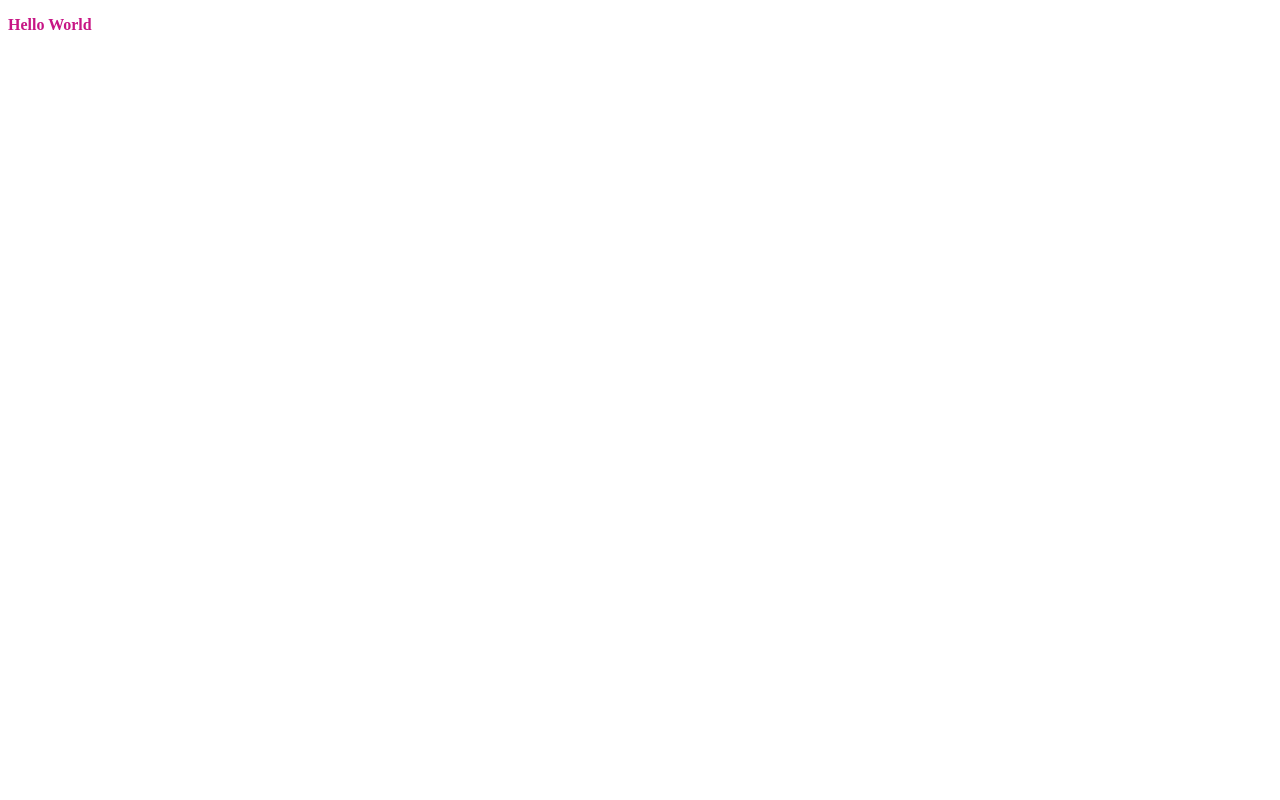
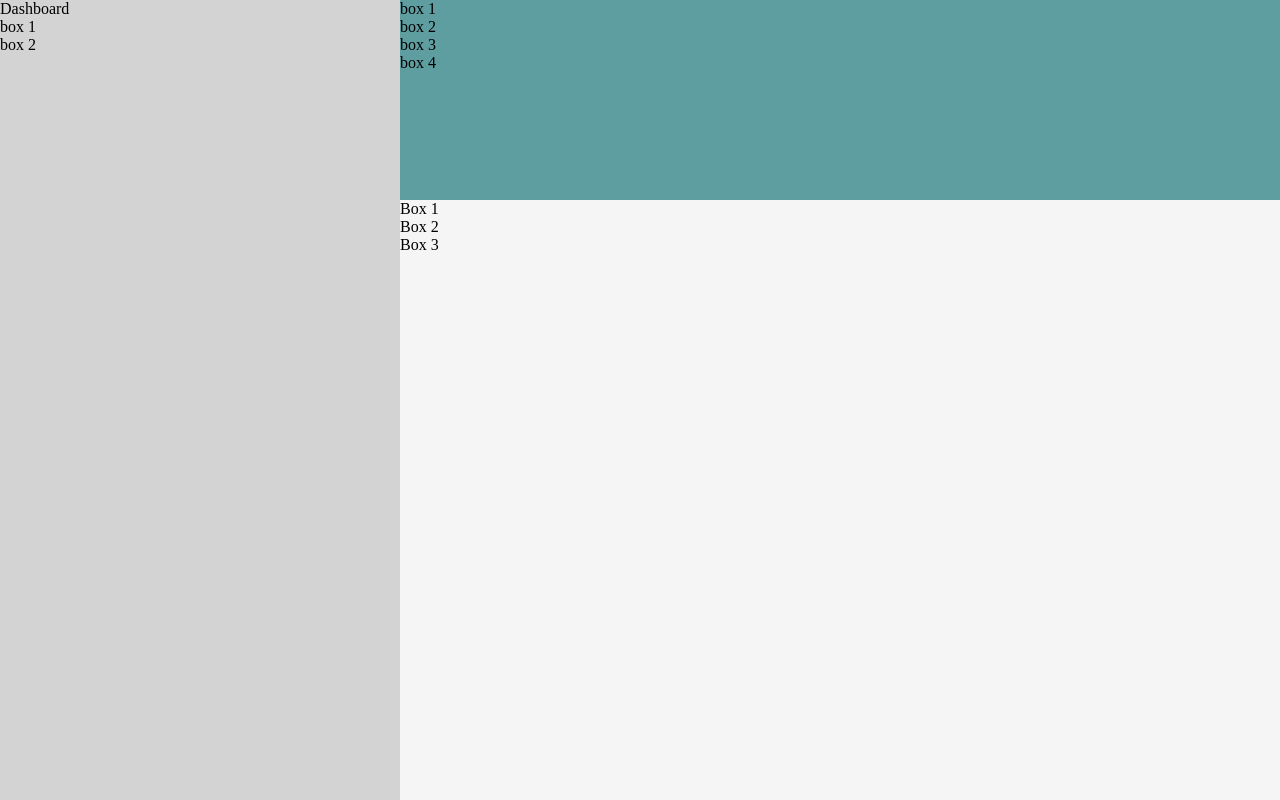
Before and after one commit to VitaliaSvirskaja/dashboard, a plain HTML site: page index.html in a window 1280 px wide. Drawn offline with Linux system fonts and the light colour scheme.

Commit message:
basic layout

```diff
--- a/index.html
+++ b/index.html
@@ -7,7 +7,22 @@
 </head>
 <body>
 <main>
-    <p>Hello World</p>
+    <header class="header">
+        <div>box 1</div>
+        <div>box 2</div>
+        <div>box 3</div>
+        <div>box 4</div>
+    </header>
+    <aside class="sidebar">
+        <div>Dashboard</div>
+        <div>box 1</div>
+        <div>box 2</div>
+    </aside>
+    <div class="content">
+        <div>Box 1</div>
+        <div>Box 2</div>
+        <div>Box 3</div>
+    </div>
 </main>
 </body>
 </html>
--- a/style.css
+++ b/style.css
@@ -1,4 +1,29 @@
-p {
-    color: mediumvioletred;
-    font-weight: bolder;
+body {
+    height: 100vh;
+    margin: 0;
 }
+main {
+    height: 100%;
+    display: grid;
+    grid-template-columns: 400px 1fr;
+    grid-template-rows: 1fr 3fr;
+    grid-template-areas:
+            "sidebar header"
+            "sidebar content"
+;
+}
+
+.header {
+    grid-area: header;
+    background-color: cadetblue;
+}
+
+.sidebar {
+    grid-area: sidebar;
+    background-color: lightgrey;
+}
+
+.content {
+    grid-area: content;
+    background-color: whitesmoke;
+}
```
